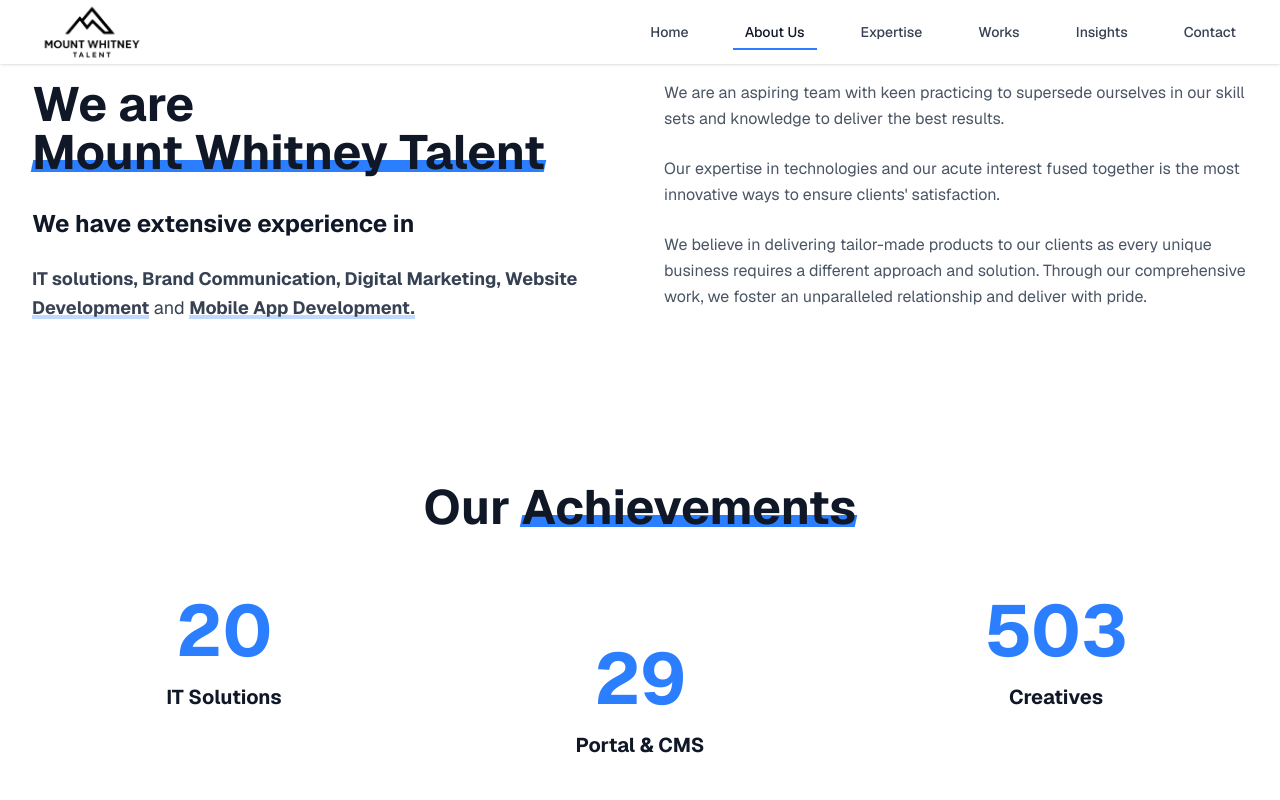
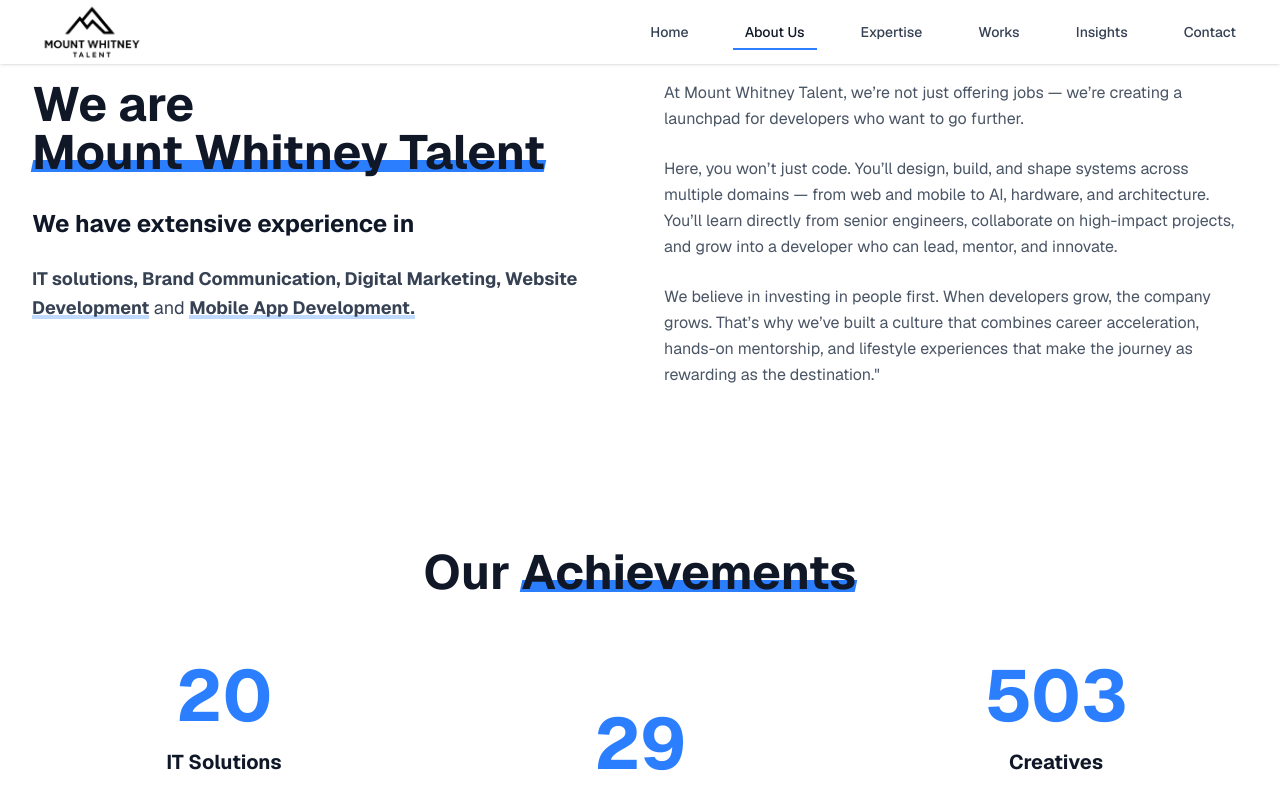
Before and after one commit to muvn-coder/mount-whitney-talent, a Next.js app: page /about in a window 1280 px wide. Shown: the top 800 px of the page. Built offline with nearby package versions, Linux system fonts and the light colour scheme.

Commit message:
change about

```diff
--- a/components/about-section.tsx
+++ b/components/about-section.tsx
@@ -79,17 +79,18 @@ export function AboutSection() {
             style={{ transitionDelay: "700ms" }}
           >
             <p>
-              We are an aspiring team with keen practicing to supersede ourselves in our skill sets and knowledge to
-              deliver the best results.
+              At Mount Whitney Talent, we’re not just offering jobs — we’re creating a launchpad for developers who want to go further.
+
             </p>
             <p>
-              Our expertise in technologies and our acute interest fused together is the most innovative ways to ensure
-              clients' satisfaction.
+
+Here, you won’t just code. You’ll design, build, and shape systems across multiple domains —
+from web and mobile to AI, hardware, and architecture. You’ll learn directly from senior engineers,
+collaborate on high-impact projects, and grow into a developer who can lead, mentor, and innovate.
+
             </p>
             <p>
-              We believe in delivering tailor-made products to our clients as every unique business requires a different
-              approach and solution. Through our comprehensive work, we foster an unparalleled relationship and deliver
-              with pride.
+              We believe in investing in people first. When developers grow, the company grows. That’s why we’ve built a culture that combines career acceleration, hands-on mentorship, and lifestyle experiences that make the journey as rewarding as the destination."
             </p>
           </div>
         </div>
```
